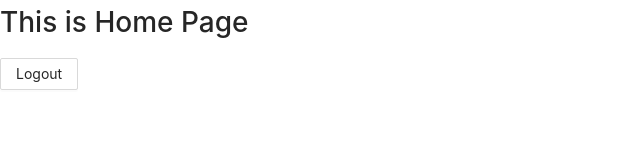
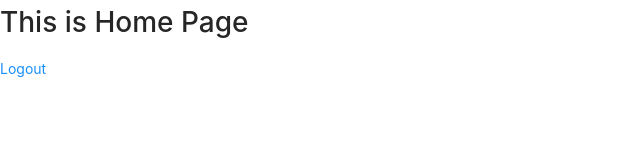
Before and after one commit to monis-iqbal/team-reporter-app, a React (Create React App) app: page /home in a window 1280 px wide. Shown: the top 160 px of the page, without its empty margins (0-640 px from the left). Built offline with nearby package versions, Linux system fonts and the light colour scheme.

Commit message:
Link changes

```diff
--- a/src/pages/Home.js
+++ b/src/pages/Home.js
@@ -1,13 +1,12 @@
 import React from 'react'
 import { Button } from 'antd';
+import { Link } from 'react-router-dom';
 const Home = () => {
-    const logoutHandler=()=>{
-        window.location.href = "/";
-    }
+
     return (
         <div>
             <h1>This is Home Page</h1>
-            <Button onClick={logoutHandler}type="logout">Logout</Button>
+            <Link to="/login">Logout</Link>
         </div>
     )
 
--- a/src/pages/SignUp.js
+++ b/src/pages/SignUp.js
@@ -1,6 +1,7 @@
 import React from 'react'
 import { Form, Input, Button, Checkbox } from 'antd';
 import './login.css'
+import { Link } from 'react-router-dom';
 let userDetails={};
 const Signup = () => {
     const onFinish = (values) => {
@@ -58,7 +59,7 @@
       <Form.Item wrapperCol={{ offset: 8, span: 16 }}>
         <Button type="primary" htmlType="submit">
           Signup
-        </Button> Already have an Account <a href='login'>Login!</a>
+        </Button> Already have an Account <Link to="/login">Login</Link>
       </Form.Item>
     </Form>
     </div>
--- a/src/routes/Routes.js
+++ b/src/routes/Routes.js
@@ -9,8 +9,8 @@
 
        <MyRoutes>
         <Route path="/" element={<SignUp/>} />
-        <Route path="login" element={<Login/>} />
-        <Route path="home" element={<Home/>} />
+        <Route path="/login" element={<Login/>} />
+        <Route path="/home" element={<Home/>} />
        </MyRoutes>
        </div>
     )
```
